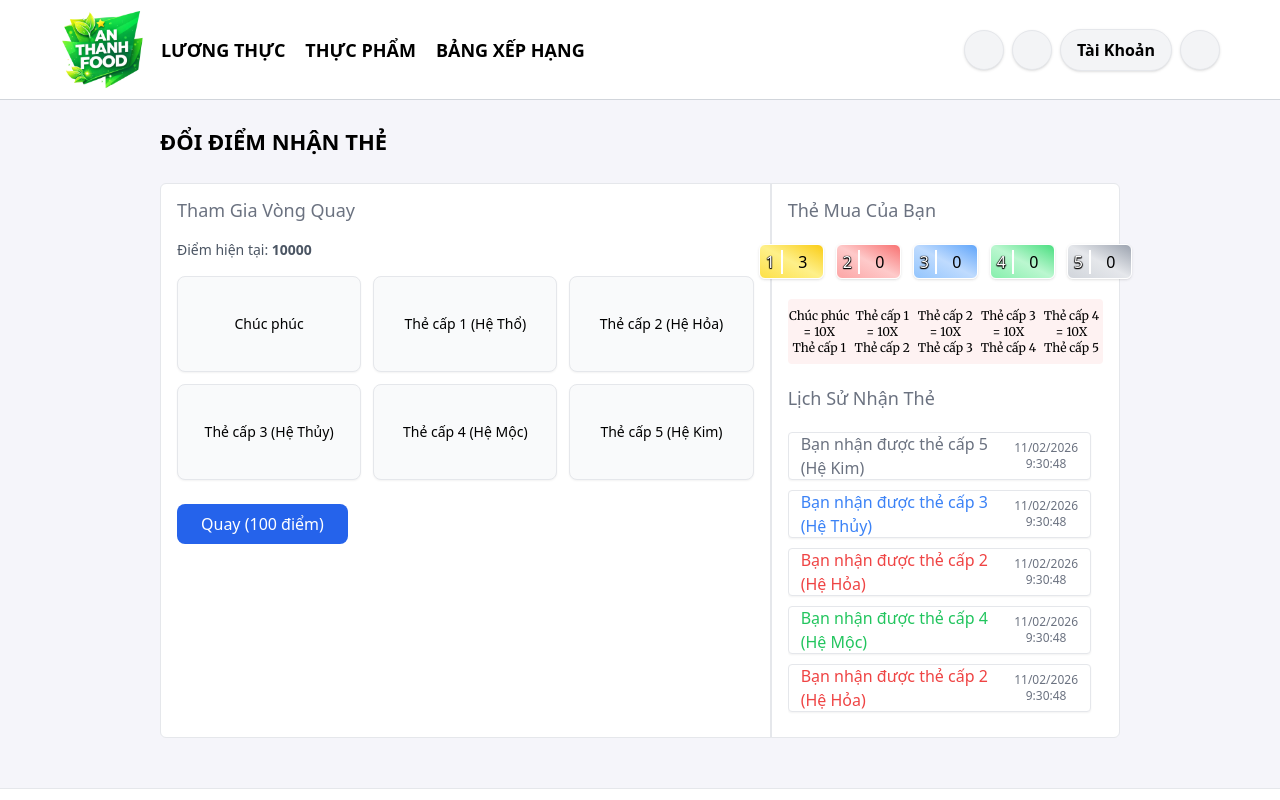
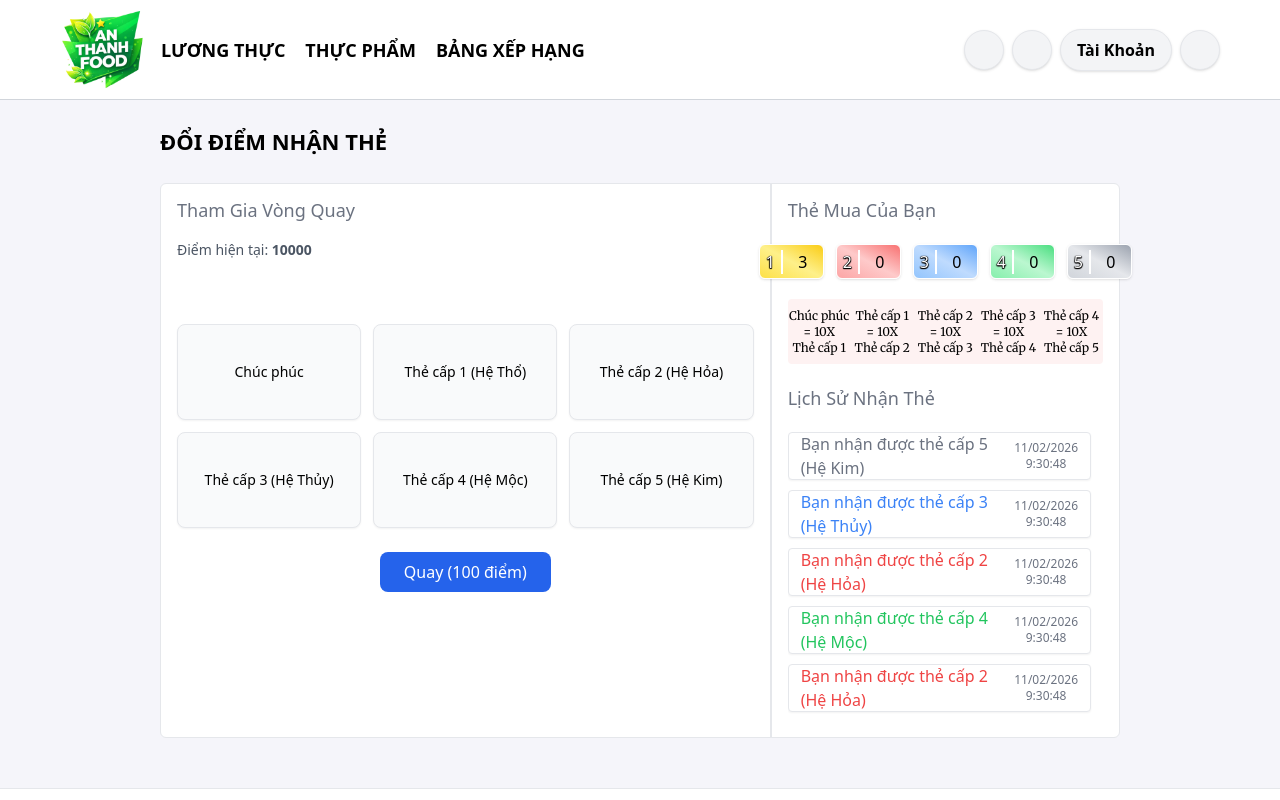
Before and after one commit to SongDuy/web-an-thanh-food, a React (Create React App) app in the folder frontend-web/: page /account/rewards in a window 1280 px wide. Shown: the top 800 px of the page. Built offline with nearby package versions, Linux system fonts and the light colour scheme; some icons are missing; what i18n-iso-countries would draw is missing.

Commit message:
new commit

```diff
--- a/frontend-web/src/pages/account/Rewards.js
+++ b/frontend-web/src/pages/account/Rewards.js
@@ -109,13 +109,13 @@ const AccountRewardsPage = () => {
                         </div>
 
                         {/* Vòng quay */}
-                        <div className="grid grid-cols-3 gap-3 mb-6">
+                        <div className="grid grid-cols-3 mt-16 gap-3 mb-6">
                             {rewards.map((item, i) => (
                                 <div
                                     key={i}
                                     className={`h-24 flex items-center justify-center text-center text-sm font-medium rounded-lg border shadow-sm transition-all duration-200
                                         ${activeIndex === i
-                                            ? "bg-yellow-300 border-yellow-500"
+                                            ? "bg-yellow-200 border-yellow-100"
                                             : "bg-gray-50"}
                                         `}
                                 >
@@ -124,6 +124,7 @@ const AccountRewardsPage = () => {
                             ))}
                         </div>
 
+                        <div className="w-full flex flex-col items-center justify-center">
                             {/* Kết quả */}
                             {result && !spinning && (
                                 <div className="mb-4 text-green-600 font-semibold animate-pulse">
@@ -139,6 +140,8 @@ const AccountRewardsPage = () => {
                             >
                                 {spinning ? "Đang quay..." : "Quay (100 điểm)"}
                             </button>
+                        </div>
+
                     </div>
 
                     <div className="col-span-4 px-4 py-3 border-l">
```
Lines whose indentation alone changed are shown as unchanged.
